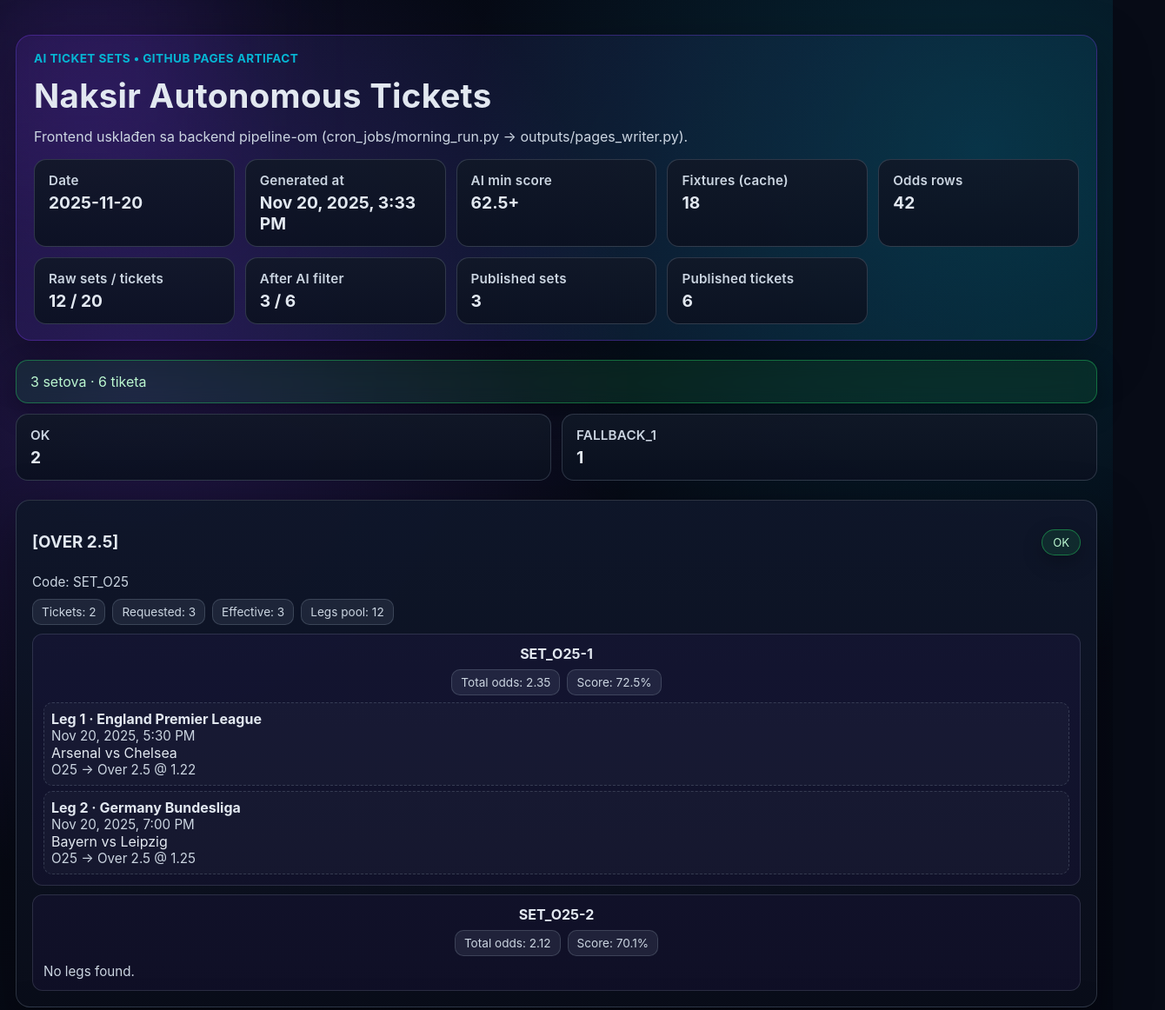
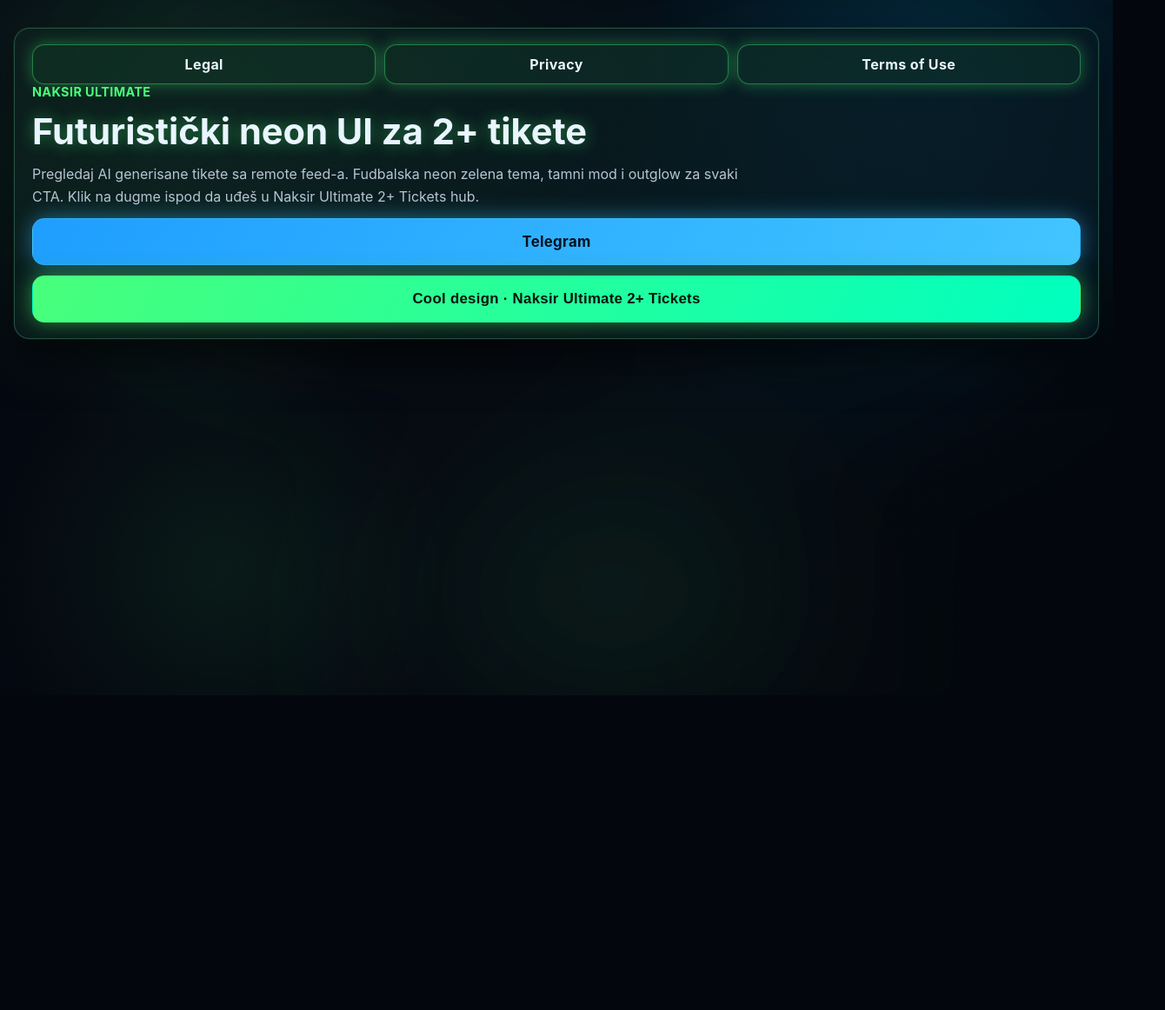
Before and after one commit to darkotosic/naksir-autonomous, a plain HTML site: page public/index.html in a window 1280 px wide. Shown: the top 1162 px of the page at 87% size, 1340 px wide, since content can reach past the window. After the commit the page ends 800 px from the top, so only its background shows below. Drawn offline with Linux system fonts and the light colour scheme.

Commit message:
Add neon UI and fetch tickets from remote feed

```diff
--- a/public/index.html
+++ b/public/index.html
@@ -7,17 +7,15 @@
   <style>
     :root {
       color-scheme: dark;
-      --bg: #070b16;
-      --panel: rgba(13, 18, 32, 0.9);
-      --border: rgba(148, 163, 184, 0.25);
-      --muted: #cbd5e1;
-      --text: #e2e8f0;
-      --accent: #7c3aed;
-      --accent-2: #06b6d4;
-      --success: #22c55e;
-      --warn: #f97316;
-      --error: #ef4444;
-      --glass: rgba(255, 255, 255, 0.04);
+      --bg: #03060c;
+      --panel: rgba(8, 14, 22, 0.8);
+      --border: rgba(120, 250, 180, 0.28);
+      --text: #e9f5ff;
+      --muted: #b8c4d4;
+      --accent: #48ff7b;
+      --accent-soft: rgba(72, 255, 123, 0.14);
+      --accent-2: #00b5ff;
+      --shadow: 0 25px 50px rgba(0, 0, 0, 0.6);
       font-family: "Inter", "Sora", system-ui, -apple-system, "Segoe UI", sans-serif;
       background: var(--bg);
       color: var(--text);
@@ -30,12 +28,13 @@
     body {
       margin: 0;
       min-height: 100vh;
-      background: radial-gradient(circle at 12% 20%, rgba(124, 58, 237, 0.22), transparent 28%),
-        radial-gradient(circle at 88% 8%, rgba(6, 182, 212, 0.18), transparent 26%),
-        linear-gradient(135deg, rgba(7, 11, 22, 0.95), rgba(4, 7, 18, 0.98));
+      background: radial-gradient(circle at 14% 22%, rgba(72, 255, 123, 0.12), transparent 26%),
+        radial-gradient(circle at 86% 12%, rgba(0, 181, 255, 0.14), transparent 28%),
+        radial-gradient(circle at 20% 82%, rgba(72, 255, 123, 0.08), transparent 22%),
+        linear-gradient(135deg, #050912, #03060c);
       display: flex;
       justify-content: center;
-      padding: 40px 18px 56px;
+      padding: 32px 16px 44px;
       position: relative;
       overflow-x: hidden;
     }
@@ -44,166 +43,269 @@
     body::after {
       content: "";
       position: absolute;
-      filter: blur(80px);
-      opacity: 0.5;
+      inset: 0;
+      pointer-events: none;
+      mix-blend-mode: screen;
+      opacity: 0.45;
+      background: radial-gradient(circle at 30% 10%, rgba(72, 255, 123, 0.14), transparent 30%),
+        radial-gradient(circle at 75% 22%, rgba(0, 181, 255, 0.16), transparent 32%),
+        radial-gradient(circle at 55% 90%, rgba(72, 255, 123, 0.12), transparent 30%);
+      filter: blur(90px);
+      z-index: 0;
+    }
+
+    .page {
+      width: min(1280px, 100%);
+      position: relative;
+      z-index: 1;
+      display: flex;
+      flex-direction: column;
+      gap: 18px;
+    }
+
+    .shell {
+      background: var(--panel);
+      border: 1px solid var(--border);
+      border-radius: 18px;
+      box-shadow: var(--shadow), 0 0 0 1px rgba(72, 255, 123, 0.08);
+      overflow: hidden;
+      position: relative;
+      isolation: isolate;
+    }
+
+    .shell::after {
+      content: "";
+      position: absolute;
+      inset: 0;
+      background: linear-gradient(120deg, rgba(72, 255, 123, 0.08), rgba(0, 181, 255, 0.06));
+      opacity: 0.8;
       z-index: 0;
       pointer-events: none;
     }
 
-    body::before {
-      width: 280px;
-      height: 280px;
-      background: rgba(124, 58, 237, 0.35);
-      top: -60px;
-      left: -40px;
+    .content {
+      position: relative;
+      z-index: 1;
+      padding: 18px 20px;
+      display: flex;
+      flex-direction: column;
+      gap: 16px;
     }
 
-    body::after {
-      width: 320px;
-      height: 320px;
-      background: rgba(6, 182, 212, 0.28);
-      bottom: -80px;
-      right: -60px;
+    .top-links {
+      display: grid;
+      grid-template-columns: repeat(3, 1fr);
+      gap: 10px;
     }
 
-    .page {
-      width: min(1250px, 100%);
-      display: flex;
-      flex-direction: column;
-      gap: 22px;
-      position: relative;
-      z-index: 1;
+    .ghost-link {
+      text-decoration: none;
+      color: var(--text);
+      padding: 12px 14px;
+      text-align: center;
+      border-radius: 14px;
+      border: 1px solid rgba(72, 255, 123, 0.4);
+      background: rgba(72, 255, 123, 0.06);
+      box-shadow: 0 0 18px rgba(72, 255, 123, 0.35);
+      transition: all 0.2s ease;
+      font-weight: 700;
+      letter-spacing: 0.4px;
     }
 
-    .header {
-      display: flex;
-      flex-direction: column;
+    .ghost-link:hover {
+      transform: translateY(-1px) scale(1.01);
+      box-shadow: 0 0 28px rgba(72, 255, 123, 0.45), 0 10px 30px rgba(0, 0, 0, 0.35);
+    }
+
+    .hero {
+      display: grid;
       gap: 12px;
-      background: linear-gradient(120deg, rgba(124, 58, 237, 0.12), rgba(6, 182, 212, 0.1));
-      border: 1px solid rgba(124, 58, 237, 0.35);
-      border-radius: 18px;
-      padding: 18px 20px;
-      box-shadow: 0 20px 60px rgba(0, 0, 0, 0.35);
     }
 
     .eyebrow {
+      text-transform: uppercase;
       letter-spacing: 0.4px;
-      text-transform: uppercase;
       font-weight: 700;
-      color: var(--accent-2);
-      font-size: 0.85rem;
+      color: var(--accent);
       margin: 0;
+      font-size: 0.9rem;
     }
 
     h1 {
       margin: 0;
-      font-size: clamp(1.9rem, 2.4vw + 1rem, 2.4rem);
-      letter-spacing: 0.3px;
+      font-size: clamp(2.1rem, 2vw + 1.2rem, 2.6rem);
+      text-shadow: 0 0 18px rgba(72, 255, 123, 0.45);
     }
 
     .sub {
       color: var(--muted);
       margin: 0;
-      max-width: 900px;
+      max-width: 840px;
       line-height: 1.6;
     }
 
-    .meta-grid {
+    .actions {
       display: grid;
-      grid-template-columns: repeat(auto-fit, minmax(220px, 1fr));
       gap: 12px;
     }
 
-    .metric {
+    .btn {
+      display: inline-flex;
+      align-items: center;
+      justify-content: center;
+      gap: 10px;
       padding: 14px 16px;
-      border: 1px solid var(--border);
       border-radius: 14px;
-      background: linear-gradient(180deg, rgba(17, 24, 39, 0.9), rgba(11, 17, 32, 0.9));
-      position: relative;
-      overflow: hidden;
+      font-weight: 700;
+      letter-spacing: 0.3px;
+      border: 1px solid transparent;
+      cursor: pointer;
+      transition: all 0.2s ease;
+      text-decoration: none;
+      color: #0b1220;
     }
 
-    .metric::after {
-      content: "";
-      position: absolute;
-      inset: 0;
-      background: radial-gradient(circle at 20% 10%, rgba(124, 58, 237, 0.18), transparent 45%);
-      opacity: 0;
-      transition: opacity 0.2s ease;
+    .btn.primary {
+      background: linear-gradient(120deg, #48ff7b, #00ffbf);
+      box-shadow: 0 0 24px rgba(72, 255, 123, 0.55), 0 14px 36px rgba(0, 0, 0, 0.45);
+      color: #031408;
     }
 
-    .metric:hover::after {
-      opacity: 1;
+    .btn.primary:hover {
+      transform: translateY(-1px) scale(1.01);
+      box-shadow: 0 0 32px rgba(72, 255, 123, 0.7), 0 18px 40px rgba(0, 0, 0, 0.55);
     }
 
-    .metric h3 {
+    .btn.telegram {
+      background: linear-gradient(120deg, #1f9eff, #42c5ff);
+      color: #031220;
+      border: 1px solid rgba(66, 197, 255, 0.4);
+      box-shadow: 0 0 26px rgba(66, 197, 255, 0.5), 0 16px 32px rgba(0, 0, 0, 0.4);
+    }
+
+    .btn.telegram:hover {
+      transform: translateY(-1px) scale(1.01);
+      box-shadow: 0 0 32px rgba(66, 197, 255, 0.65), 0 20px 38px rgba(0, 0, 0, 0.5);
+    }
+
+    .btn.ghost {
+      background: rgba(72, 255, 123, 0.08);
+      border: 1px solid rgba(72, 255, 123, 0.4);
+      color: var(--text);
+      box-shadow: 0 0 16px rgba(72, 255, 123, 0.3);
+    }
+
+    .btn.ghost:hover {
+      box-shadow: 0 0 20px rgba(72, 255, 123, 0.45), 0 12px 30px rgba(0, 0, 0, 0.45);
+    }
+
+    .btn.xl {
+      padding: 16px 20px;
+      font-size: 1.05rem;
+    }
+
+    .screens {
+      position: relative;
+    }
+
+    .screen {
+      display: none;
+    }
+
+    .screen.active {
+      display: block;
+    }
+
+    .topbar {
+      display: flex;
+      justify-content: space-between;
+      align-items: center;
+      gap: 12px;
+      padding: 2px 0 6px;
+    }
+
+    .pill {
+      padding: 8px 12px;
+      border-radius: 999px;
+      border: 1px solid rgba(72, 255, 123, 0.35);
+      background: rgba(72, 255, 123, 0.08);
+      color: var(--muted);
+      letter-spacing: 0.2px;
+      box-shadow: 0 0 14px rgba(72, 255, 123, 0.28);
+    }
+
+    .alert {
+      padding: 14px 16px;
+      border-radius: 14px;
+      border: 1px solid rgba(72, 255, 123, 0.35);
+      background: rgba(72, 255, 123, 0.08);
+      color: var(--text);
+      box-shadow: 0 0 20px rgba(72, 255, 123, 0.28);
+    }
+
+    .alert.error {
+      border-color: rgba(255, 99, 132, 0.55);
+      background: rgba(255, 99, 132, 0.12);
+      box-shadow: 0 0 20px rgba(255, 99, 132, 0.35);
+      color: #ffe6ee;
+    }
+
+    .alert.success {
+      border-color: rgba(72, 255, 123, 0.6);
+      background: rgba(72, 255, 123, 0.1);
+    }
+
+    .meta-grid,
+    .status-grid {
+      display: grid;
+      grid-template-columns: repeat(auto-fit, minmax(210px, 1fr));
+      gap: 10px;
+    }
+
+    .metric,
+    .status-card {
+      padding: 14px 16px;
+      border-radius: 14px;
+      border: 1px solid rgba(72, 255, 123, 0.28);
+      background: rgba(6, 10, 16, 0.7);
+      box-shadow: 0 10px 30px rgba(0, 0, 0, 0.35), 0 0 16px rgba(72, 255, 123, 0.22);
+    }
+
+    .metric h3,
+    .status-card h3 {
       margin: 0 0 4px;
-      font-size: 0.95rem;
       color: var(--muted);
       font-weight: 600;
       letter-spacing: 0.2px;
     }
 
-    .metric strong {
-      font-size: 1.2rem;
+    .metric strong,
+    .status-card strong {
+      font-size: 1.1rem;
     }
 
-    .section {
+    .card {
+      border: 1px solid rgba(72, 255, 123, 0.3);
+      border-radius: 16px;
+      padding: 16px;
+      background: linear-gradient(180deg, rgba(8, 14, 22, 0.9), rgba(4, 8, 14, 0.95));
+      box-shadow: 0 18px 60px rgba(0, 0, 0, 0.45), 0 0 24px rgba(72, 255, 123, 0.2);
       display: flex;
       flex-direction: column;
       gap: 12px;
-    }
-
-    .alert {
-      padding: 14px 16px;
-      border-radius: 14px;
-      border: 1px solid var(--border);
-      background: var(--glass);
-      display: flex;
-      align-items: center;
-      gap: 10px;
-      backdrop-filter: blur(10px);
-      box-shadow: 0 10px 30px rgba(0, 0, 0, 0.3);
-    }
-
-    .alert.error {
-      border-color: rgba(239, 68, 68, 0.5);
-      color: #fecdd3;
-      background: rgba(239, 68, 68, 0.12);
-    }
-
-    .alert.success {
-      border-color: rgba(34, 197, 94, 0.45);
-      color: #bbf7d0;
-      background: rgba(34, 197, 94, 0.12);
-    }
-
-    .status-grid {
-      display: grid;
-      grid-template-columns: repeat(auto-fit, minmax(240px, 1fr));
-      gap: 12px;
-    }
-
-    .card {
-      border: 1px solid var(--border);
-      border-radius: 16px;
-      padding: 18px;
-      background: linear-gradient(180deg, rgba(15, 23, 42, 0.95), rgba(10, 14, 26, 0.95));
-      box-shadow: 0 20px 60px rgba(0, 0, 0, 0.35);
-      display: flex;
-      flex-direction: column;
-      gap: 10px;
       position: relative;
       overflow: hidden;
+      isolation: isolate;
     }
 
     .card::before {
       content: "";
       position: absolute;
       inset: 0;
-      background: radial-gradient(circle at 85% 10%, rgba(6, 182, 212, 0.18), transparent 40%);
+      background: radial-gradient(circle at 82% 10%, rgba(0, 181, 255, 0.12), transparent 45%);
       opacity: 0;
       transition: opacity 0.2s ease;
+      z-index: 0;
     }
 
     .card:hover::before {
@@ -213,7 +315,7 @@
     .card header {
       display: flex;
       flex-direction: column;
-      gap: 6px;
+      gap: 8px;
       position: relative;
       z-index: 1;
     }
@@ -232,17 +334,17 @@
       gap: 6px;
       padding: 6px 12px;
       border-radius: 999px;
-      font-size: 0.82rem;
-      border: 1px solid var(--border);
-      background: rgba(59, 130, 246, 0.14);
-      color: #bfdbfe;
-      box-shadow: 0 8px 22px rgba(0, 0, 0, 0.25);
+      font-size: 0.85rem;
+      border: 1px solid rgba(72, 255, 123, 0.4);
+      background: rgba(72, 255, 123, 0.12);
+      color: var(--text);
+      box-shadow: 0 8px 22px rgba(0, 0, 0, 0.25), 0 0 18px rgba(72, 255, 123, 0.35);
     }
 
-    .badge.ok { border-color: rgba(34, 197, 94, 0.5); color: #bbf7d0; background: rgba(34, 197, 94, 0.12); }
-    .badge.partial { border-color: rgba(249, 115, 22, 0.5); color: #fed7aa; background: rgba(249, 115, 22, 0.12); }
-    .badge.fallback { border-color: rgba(37, 99, 235, 0.5); color: #bfdbfe; background: rgba(37, 99, 235, 0.12); }
-    .badge.error { border-color: rgba(239, 68, 68, 0.5); color: #fecdd3; background: rgba(239, 68, 68, 0.12); }
+    .badge.ok { border-color: rgba(72, 255, 123, 0.5); color: #dcffe9; }
+    .badge.partial { border-color: rgba(255, 198, 88, 0.55); color: #ffe7b4; background: rgba(255, 198, 88, 0.16); }
+    .badge.fallback { border-color: rgba(0, 181, 255, 0.55); color: #d7f2ff; background: rgba(0, 181, 255, 0.18); }
+    .badge.error { border-color: rgba(255, 99, 132, 0.6); color: #ffe6ee; background: rgba(255, 99, 132, 0.18); }
 
     .muted { color: var(--muted); font-size: 0.95rem; }
 
@@ -257,28 +359,27 @@
     .tag {
       padding: 6px 10px;
       border-radius: 10px;
-      background: rgba(148, 163, 184, 0.12);
-      border: 1px solid var(--border);
+      background: rgba(72, 255, 123, 0.08);
+      border: 1px solid rgba(72, 255, 123, 0.28);
       font-size: 0.85rem;
       color: var(--muted);
     }
 
     .ticket-list {
-      display: flex;
-      flex-direction: column;
+      display: grid;
       gap: 10px;
       position: relative;
       z-index: 1;
     }
 
     .ticket {
-      border: 1px solid rgba(148, 163, 184, 0.2);
+      border: 1px solid rgba(72, 255, 123, 0.2);
       border-radius: 12px;
       padding: 12px;
-      background: rgba(124, 58, 237, 0.06);
-      display: flex;
-      flex-direction: column;
-      gap: 8px;
+      background: rgba(72, 255, 123, 0.06);
+      display: grid;
+      gap: 10px;
+      box-shadow: 0 0 18px rgba(72, 255, 123, 0.16);
     }
 
     .ticket header {
@@ -290,51 +391,87 @@
     }
 
     .legs {
-      display: flex;
-      flex-direction: column;
-      gap: 6px;
+      display: grid;
+      gap: 8px;
     }
 
     .leg {
-      padding: 8px;
+      padding: 9px 10px;
       border-radius: 10px;
-      border: 1px dashed rgba(148, 163, 184, 0.25);
-      background: rgba(148, 163, 184, 0.04);
+      border: 1px dashed rgba(72, 255, 123, 0.28);
+      background: rgba(8, 14, 22, 0.85);
     }
 
     .leg strong { display: block; }
 
+    .section-title {
+      margin: 0;
+      font-size: 1.1rem;
+      letter-spacing: 0.2px;
+    }
+
     @media (max-width: 720px) {
       body {
-        padding: 22px 14px 40px;
+        padding: 22px 12px 34px;
       }
 
-      .card {
+      .content {
         padding: 16px;
+      }
+
+      .btn.xl {
+        font-size: 1rem;
       }
     }
   </style>
 </head>
 <body>
   <div class="page">
-    <header class="header">
-      <p class="eyebrow">AI Ticket Sets • GitHub Pages artifact</p>
-      <h1>Naksir Autonomous Tickets</h1>
-      <p class="sub">Frontend usklađen sa backend pipeline-om (cron_jobs/morning_run.py → outputs/pages_writer.py).</p>
-      <div id="meta" class="meta-grid"></div>
-    </header>
+    <div class="shell">
+      <div class="content screens">
+        <section id="homeScreen" class="screen active">
+          <nav class="top-links">
+            <a class="ghost-link" href="https://naksirpredictions.top/legal-disclaimer" target="_blank" rel="noreferrer">Legal</a>
+            <a class="ghost-link" href="https://naksirpredictions.top/privacy-policy" target="_blank" rel="noreferrer">Privacy</a>
+            <a class="ghost-link" href="https://naksirpredictions.top/terms-of-use" target="_blank" rel="noreferrer">Terms of Use</a>
+          </nav>
 
-    <section class="section">
-      <div id="alert" class="alert">Loading ticket sets…</div>
-      <div id="statusGrid" class="status-grid"></div>
-    </section>
+          <div class="hero">
+            <p class="eyebrow">Naksir Ultimate</p>
+            <h1>Futuristički neon UI za 2+ tikete</h1>
+            <p class="sub">
+              Pregledaj AI generisane tikete sa remote feed-a. Fudbalska neon zelena tema, tamni mod i outglow za svaki CTA.
+              Klik na dugme ispod da uđeš u Naksir Ultimate 2+ Tickets hub.
+            </p>
+            <div class="actions">
+              <a class="btn telegram xl" href="https://t.me/naksiranalysis" target="_blank" rel="noreferrer">Telegram</a>
+              <button id="openTickets" class="btn primary xl">Cool design · Naksir Ultimate 2+ Tickets</button>
+            </div>
+          </div>
+        </section>
 
-    <section id="cards" class="section"></section>
+        <section id="ticketsScreen" class="screen">
+          <div class="topbar">
+            <button id="backBtn" class="btn ghost">← Back</button>
+            <div class="pill">Ultimate 2+ Tickets · Live neon feed</div>
+          </div>
+
+          <div id="alert" class="alert">Loading ticket sets…</div>
+
+          <div class="meta-grid" id="meta"></div>
+          <div class="status-grid" id="statusGrid"></div>
+
+          <div class="cards" id="cards"></div>
+        </section>
+      </div>
+    </div>
   </div>
 
   <script>
     const $ = (id) => document.getElementById(id);
     const safeArray = (v) => (Array.isArray(v) ? v : []);
+    const TICKETS_URL = "https://darkotosic.github.io/naksir-autonomous/tickets.json";
+    let loadedOnce = false;
 
     const STATUS_MAP = {
       OK: { label: "OK", cls: "ok" },
@@ -398,16 +535,14 @@
       grid.innerHTML = "";
 
       const statusCounts =
-        typeof summary.status_counts === "object" && summary.status_counts !== null
-          ? summary.status_counts
-          : {};
+        typeof summary.status_counts === "object" && summary.status_counts !== null ? summary.status_counts : {};
       const keys = Object.keys(statusCounts);
       if (!keys.length) return;
 
       keys.forEach((key) => {
         const value = statusCounts[key];
         const card = document.createElement("div");
-        card.className = "metric";
+        card.className = "status-card";
         card.innerHTML = `<h3>${key}</h3><strong>${value}</strong>`;
         grid.appendChild(card);
       });
@@ -461,7 +596,7 @@
       card.innerHTML = `
         <header>
           <div class="title-row">
-            <h3>${set.label || set.code || "Ticket set"}</h3>
+            <h3 class="section-title">${set.label || set.code || "Ticket set"}</h3>
             ${badge(set.status)}
           </div>
           <div class="muted">Code: ${set.code || "N/A"}</div>
@@ -492,7 +627,7 @@
       renderStatusGrid(summary);
 
       if (!sets.length) {
-        setAlert("error", "Nema dostupnih setova. Pokreni cron_jobs/morning_run.py da generiše tickets.json.");
+        setAlert("error", "Nema dostupnih setova. Proveri GitHub Pages feed.");
         return;
       }
 
@@ -503,19 +638,36 @@
 
     async function loadTickets() {
       try {
-        const res = await fetch("tickets.json", { cache: "no-cache" });
+        setAlert("", "Loading ticket sets…");
+        const res = await fetch(TICKETS_URL, { cache: "no-cache" });
         if (!res.ok) {
           throw new Error(`HTTP ${res.status}`);
         }
         const data = await res.json();
         renderTickets(data);
+        loadedOnce = true;
       } catch (err) {
         console.error(err);
-        setAlert("error", `Neuspešno učitavanje tickets.json (${err.message}). Proveri GitHub Pages artifact.`);
+        setAlert("error", `Neuspešno učitavanje tiketa (${err.message}). Proveri remote tickets.json.`);
       }
     }
 
-    loadTickets();
+    function showScreen(id) {
+      document.querySelectorAll(".screen").forEach((el) => el.classList.remove("active"));
+      const screen = document.getElementById(id);
+      if (screen) screen.classList.add("active");
+    }
+
+    $("openTickets").addEventListener("click", () => {
+      showScreen("ticketsScreen");
+      if (!loadedOnce) {
+        loadTickets();
+      }
+    });
+
+    $("backBtn").addEventListener("click", () => {
+      showScreen("homeScreen");
+    });
   </script>
 </body>
 </html>
```
Also changed, not shown: AGENTS.md (added, +6 -0 lines), README.md.
